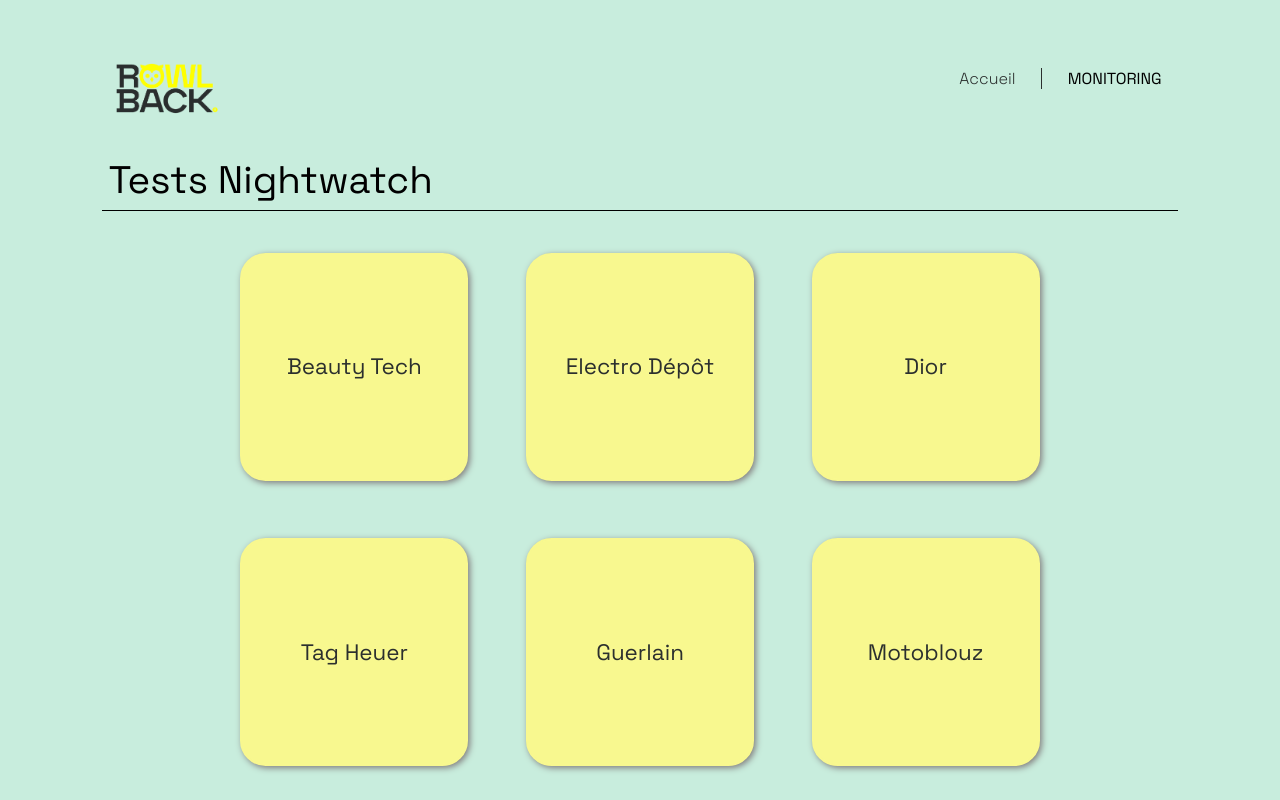
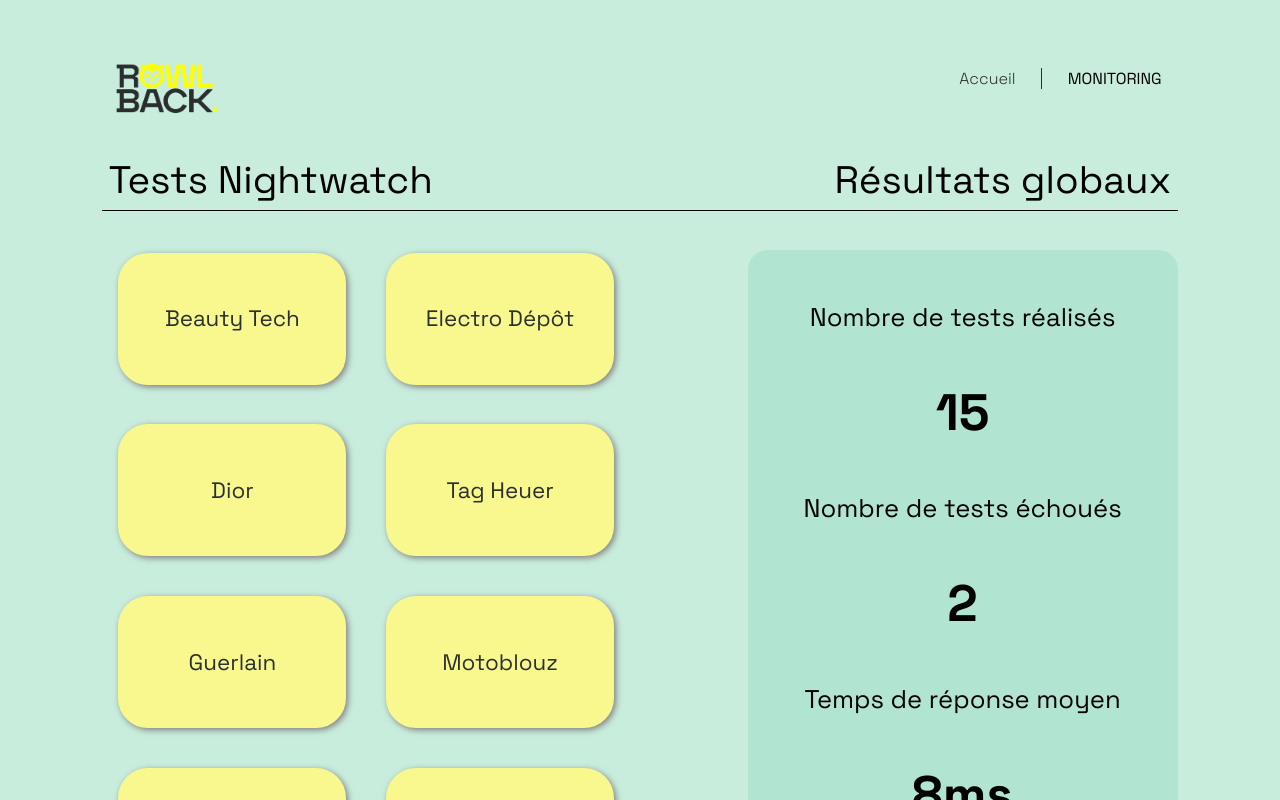
Before and after one commit to MarionGtr/Monitoring_rowlback, a Vue app: page / in a window 1280 px wide. Shown: the top 800 px of the page. Built offline with nearby package versions, Linux system fonts and the light colour scheme; the HTML template or start-up script is replaced by a standard one.

Commit message:
ajout resultats globaux

```diff
--- a/src/components/ClientCard2.vue
+++ b/src/components/ClientCard2.vue
@@ -4,72 +4,60 @@
 
 <template>
 
-    <div class="titleHome">
-        <p>Tests Nightwatch</p>
-    </div>
 
-    <div class="customer-panel">
+
+    <div class="customerPanel">
         <router-link class="customer customer--view beauty-tech" to="/detail">
-            <span class="customer-name">Beauty Tech</span>
+            <span class="customerName">Beauty Tech</span>
         </router-link>
         <router-link class="customer customer--view electro-depot" to="">
-            <span class="customer-name">Electro Dépôt</span>
+            <span class="customerName">Electro Dépôt</span>
         </router-link>
         <router-link class="customer customer--view dior" to="">
-            <span class="customer-name">Dior</span>
+            <span class="customerName">Dior</span>
         </router-link>
         <router-link class="customer customer--view tag-heuer" to="">
-            <span class="customer-name">Tag Heuer</span>
+            <span class="customerName">Tag Heuer</span>
         </router-link>
         <router-link class="customer customer--view guerlain" to="">
-            <span class="customer-name">Guerlain</span>
+            <span class="customerName">Guerlain</span>
         </router-link>
         <router-link class="customer customer--view motoblouz" to="">
-            <span class="customer-name">Motoblouz</span>
+            <span class="customerName">Motoblouz</span>
         </router-link>
         <router-link class="customer customer--view nacon" to="">
-            <span class="customer-name">Nacon</span>
+            <span class="customerName">Nacon</span>
         </router-link>
         <router-link class="customer customer--view vds" to="">
-            <span class="customer-name">Vanderschooten</span>
+            <span class="customerName">Vanderschooten</span>
         </router-link>
         <router-link class="customer customer--view bigben" to="">
-            <span class="customer-name">Bigben</span>
+            <span class="customerName">Bigben</span>
         </router-link>
         <router-link class="customer customer--view viseo" to="">
-            <span class="customer-name">Viseo</span>
+            <span class="customerName">Viseo</span>
         </router-link>
         <router-link class="customer customer--view grande-epicerie" to="">
-            <span class="customer-name">La Grande Epicerie</span>
+            <span class="customerName">La Grande Epicerie</span>
         </router-link>
         <router-link class="customer customer--view groupe-fremeaux" to="">
-            <span class="customer-name">Fremaux Delorme</span>
+            <span class="customerName">Fremaux Delorme</span>
         </router-link>
         <router-link class="customer customer--view SDG-distribution" to="">
-            <span class="customer-name">SDG Distribution</span>
+            <span class="customerName">SDG Distribution</span>
         </router-link>
 
     </div>
 </template>
 
 <style lang="scss" scoped>
-.titleHome {
-    font-size: 3vw;
-    padding-top: 2vh;
-    border-bottom: 1px solid black;
-    margin-bottom: 0;
-    padding-bottom: 0;
-}
 
-.titleHome p {
-    margin:0.8vh;
-}
 
-.customer-panel {
-    padding-top: 2vw;
-    gap: 2vw;
+.customerPanel {
+
+    gap: 0.6vw;
     display: flex;
-    justify-content: center;
+    justify-content: flex-start;
     align-items: center;
     flex-wrap: wrap;
     // background-color: $green-light;
@@ -82,10 +70,10 @@
     justify-content: center;
     align-items: center;
     position: relative;
-    height: 14rem;
+    height: 8rem;
     width: 14rem;
     margin: 1rem;
-    border-radius: 2vw;
+    border-radius: 30px;
     border: 2px solid #f8f88f;
     text-decoration: none;
     transition: transform 0.3s ease;
@@ -101,7 +89,7 @@
 
 }
 
-.customer-name {
+.customerName {
     color: $onyx;
     font-size: 1.4rem;
     text-align: center;
--- a/src/components/Header.vue
+++ b/src/components/Header.vue
@@ -5,7 +5,7 @@
 
 <template>
   <div class="nav">
-    <a href="/"><img src="@/assets/logo.png" class="header-logo" alt="Company logo with an owl instead of the 'o'"></a>
+    <router-link to="/"><img src="@/assets/logo.png" class="header-logo" alt="Company logo with an owl instead of the 'o'"></router-link>
     <Navbar/>
   </div>
 </template>
--- a/src/views/HomeView.vue
+++ b/src/views/HomeView.vue
@@ -7,18 +7,32 @@
 
 <template>
   <div class="body home">
-  <main>
+    <main>
 
-    <div class="nav">
-      <Header class="home-static" />
-    </div>
+      <div class="nav">
+        <Header class="home-static" />
+      </div>
 
-    <!-- <ClientCard /> -->
-    <ClientCard2 />
+      <div class="titleHome">
+        <p>Tests Nightwatch</p>
+        <p>Résultats globaux</p>
+      </div>
 
+      <div class="bodyElements">
+        <div class="cardPanel">
+          <ClientCard2 />
+        </div>
+        <div class="stat">
+          <span>Nombre de tests réalisés</span>
+          <h1>15</h1>
+          <span>Nombre de tests échoués</span>
+          <h1>2</h1>
+          <span>Temps de réponse moyen</span>
+          <h1>8ms</h1>
+        </div>
+      </div>
 
-
-  </main>
+    </main>
   </div>
 </template>
 
@@ -30,7 +44,48 @@
   padding: 2vh 8vw 0vh 8vw;
 }
 
+.titleHome {
+  font-size: 3vw;
+  padding-top: 2vh;
+  border-bottom: 1px solid black;
+  margin-bottom: 0;
+  padding-bottom: 0;
+  display: flex;
+  justify-content: space-between;
+}
+
+.titleHome p {
+  margin: 0.8vh;
+}
+
 .nav {
   align-items: center;
 }
+
+.bodyElements {
+  display: flex;
+  flex-direction: row;
+}
+
+.cardPanel {
+  padding-top: 2vw;
+  width: 60%;
+}
+
+.stat {
+  width: 40%;
+  display: flex;
+  flex-direction: column;
+  align-items: center;
+  gap: 1vw;
+  margin-top: 3vw;
+  font-size: 1.6rem;
+  background-color: $green-light;
+  border-radius: 20px;
+  padding-top:4vw;
+  padding-bottom: 4vw;
+  max-height: fit-content;
+
+
+}
 </style>
```
